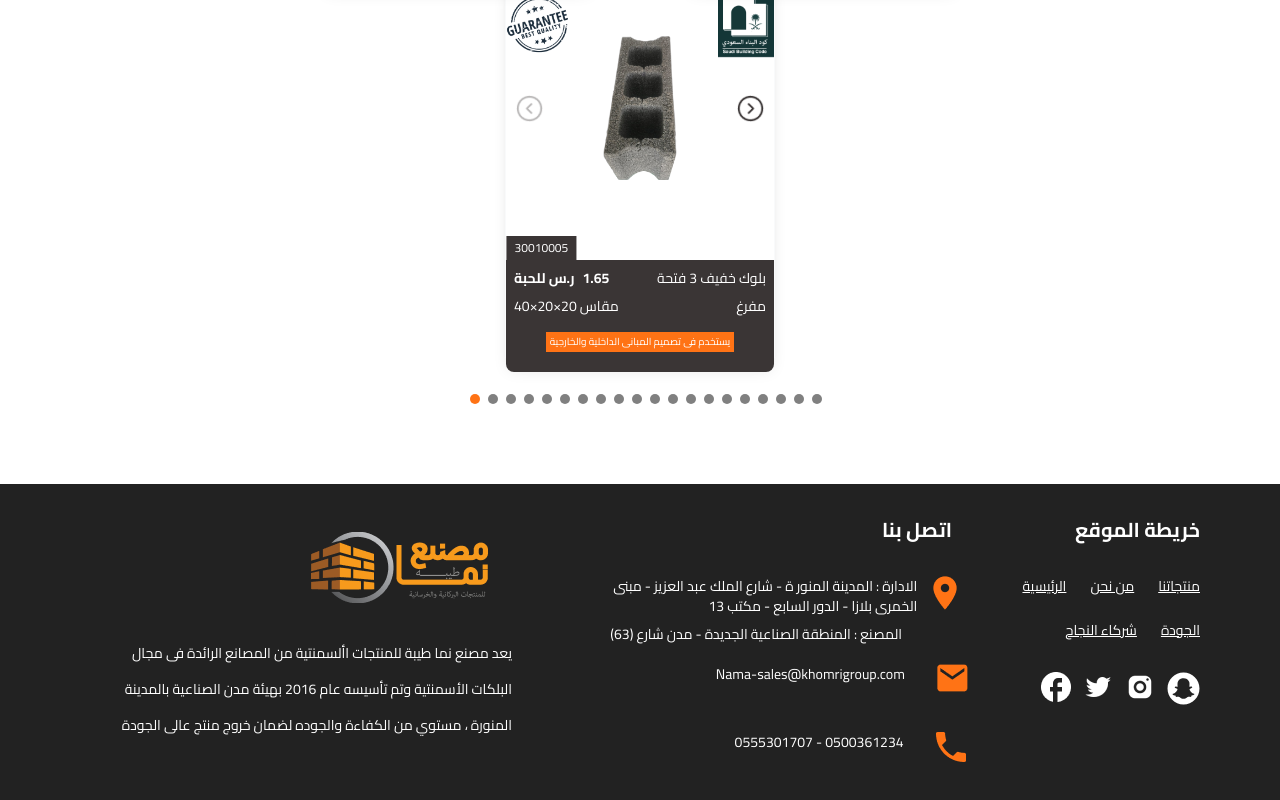
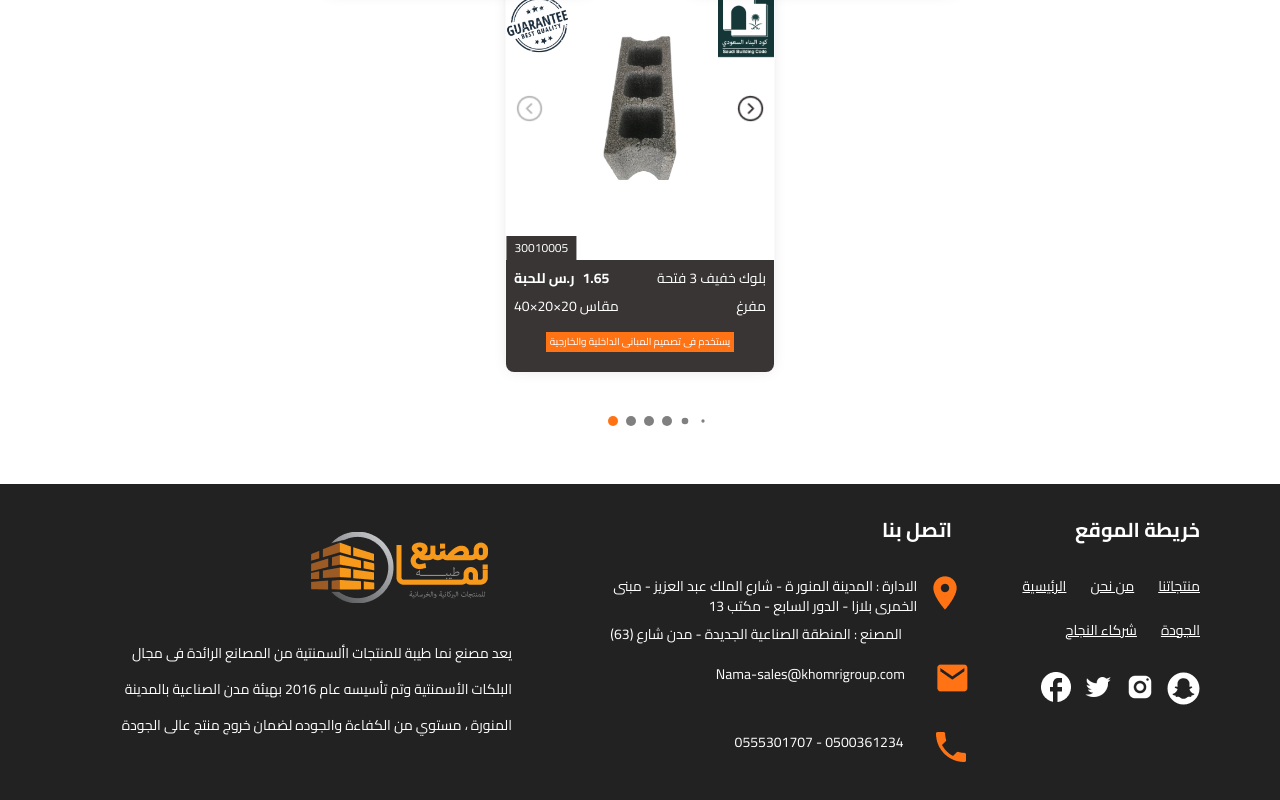
Before and after one commit to abdallamfathy/nama-project, a React (Vite) app: page /products in a window 1280 px wide. Shown: the part 3411-4211 px from the top of the page. Built offline with nearby package versions, Linux system fonts and the light colour scheme.

Commit message:
pagination dynamic bullets

```diff
--- a/src/components/ProductsMob.jsx
+++ b/src/components/ProductsMob.jsx
@@ -174,9 +174,9 @@ const ProductsMob = () => {
             Autoplay,
           ]}
           pagination={{
-            dynamicBullets: false,
+            dynamicBullets: true,
             clickable: true,
-
+            dynamicMainBullets: 4
           }}
           effect={"fade"}
           // navigation
@@ -188,7 +188,7 @@ const ProductsMob = () => {
             "--swiper-pagination-bullet-inactive-opacity": "1",
             "--swiper-pagination-bullet-size": "10px",
           }}
-        className="prod">
+        className="">
           {products.map((product) => (
               <SwiperSlide>
               <div
--- a/src/pages/ProductsPage.jsx
+++ b/src/pages/ProductsPage.jsx
@@ -270,9 +270,9 @@ const ProductsPage = () => {
             Autoplay,
           ]}
           pagination={{
-            dynamicBullets: false,
+            dynamicBullets: true,
             clickable: true,
-
+            dynamicMainBullets: 4
           }}
           effect={"fade"}
           // navigation
@@ -284,7 +284,7 @@ const ProductsPage = () => {
             "--swiper-pagination-bullet-inactive-opacity": "1",
             "--swiper-pagination-bullet-size": "10px",
           }}
-        className="prod">
+        className="">
           {products.map((product) => (
               <SwiperSlide>
               <div
```
